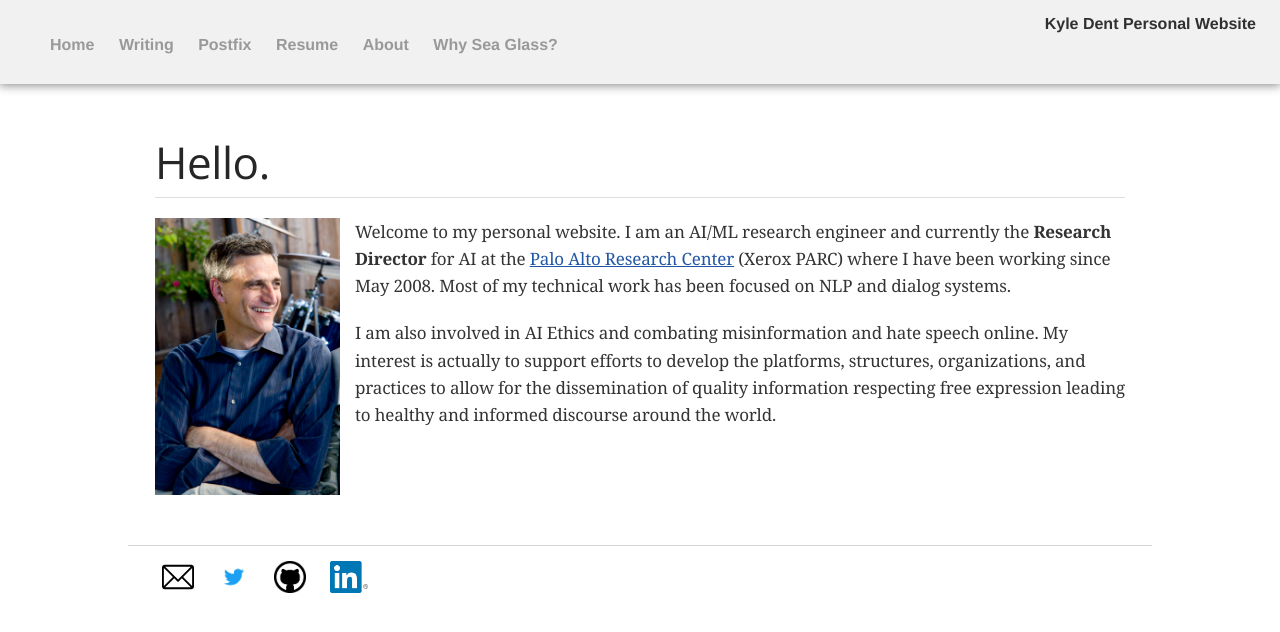
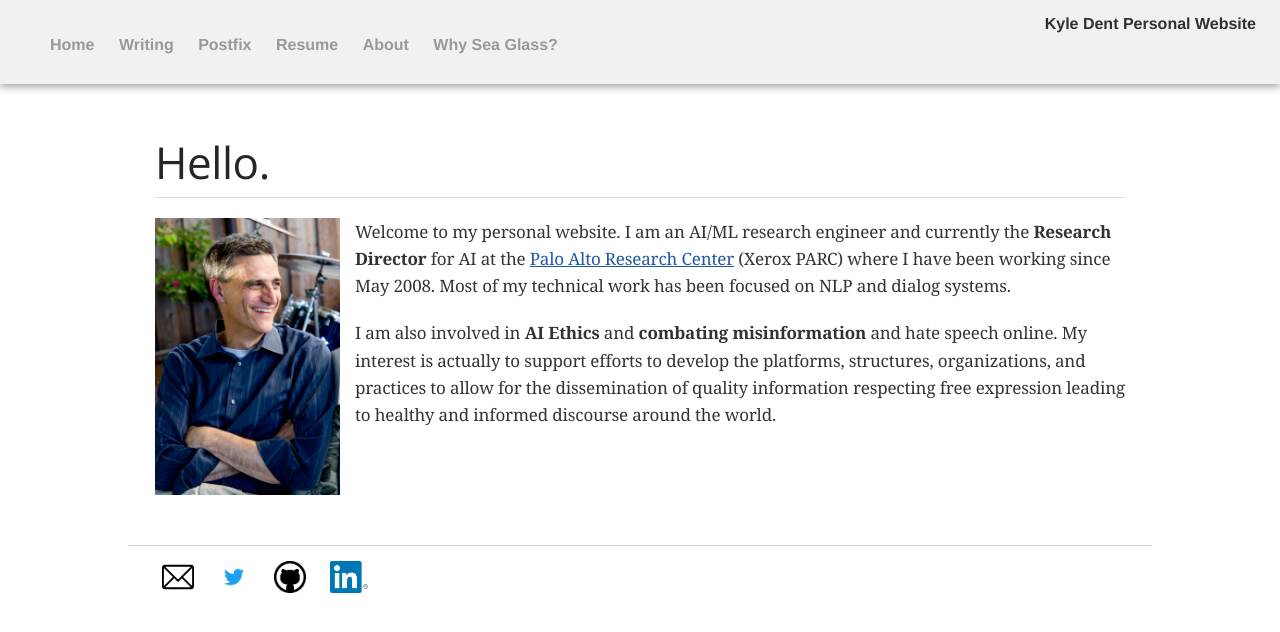
Before and after one commit to kdent/kdent.github.io, a Jekyll site: the page built from index.html, in a window 1280 px wide. Shown: the top 632 px of the page. Built offline with Jekyll 4.4.1, drawn with Linux system fonts in a browser that asks for light colours; some web fonts are replaced.

Commit message:
Emhasize important items on home page.

```diff
--- a/index.html
+++ b/index.html
@@ -13,9 +13,9 @@ Alto Research Center</a> (Xerox PARC) where I have been working since May 2008.
 Most of my technical work has been focused on NLP and dialog systems.
 </p>
 <p>
-I am also involved in AI Ethics and combating misinformation and hate speech
-online. My interest is actually to support efforts to develop the platforms,
-structures, organizations, and practices to allow for the dissemination of
-quality information respecting free expression leading to healthy and informed
-discourse around the world.
+I am also involved in <b>AI Ethics</b> and <b>combating misinformation</b> and
+hate speech online. My interest is actually to support efforts to develop the
+platforms, structures, organizations, and practices to allow for the
+dissemination of quality information respecting free expression leading to
+healthy and informed discourse around the world.
 </p>
```
